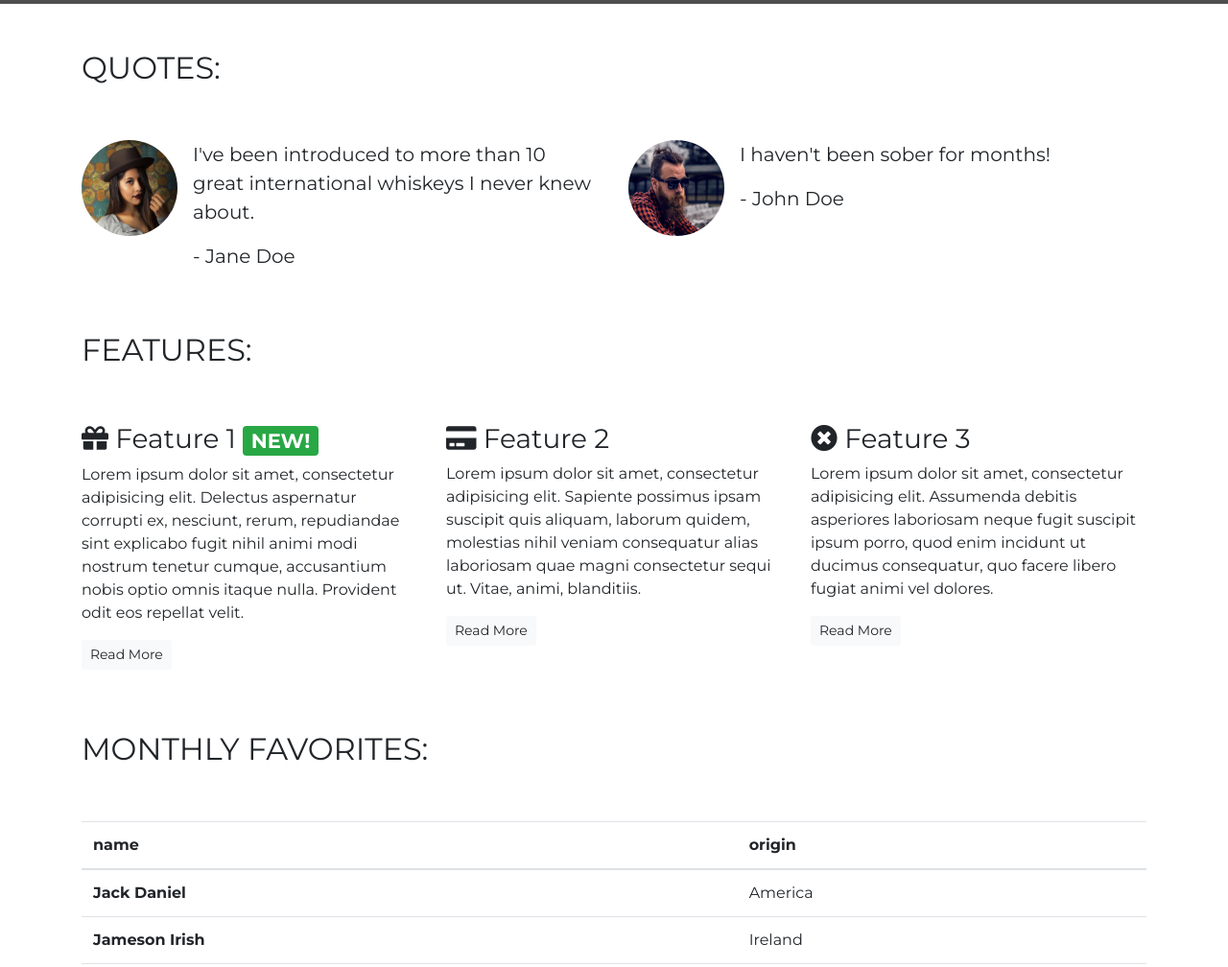
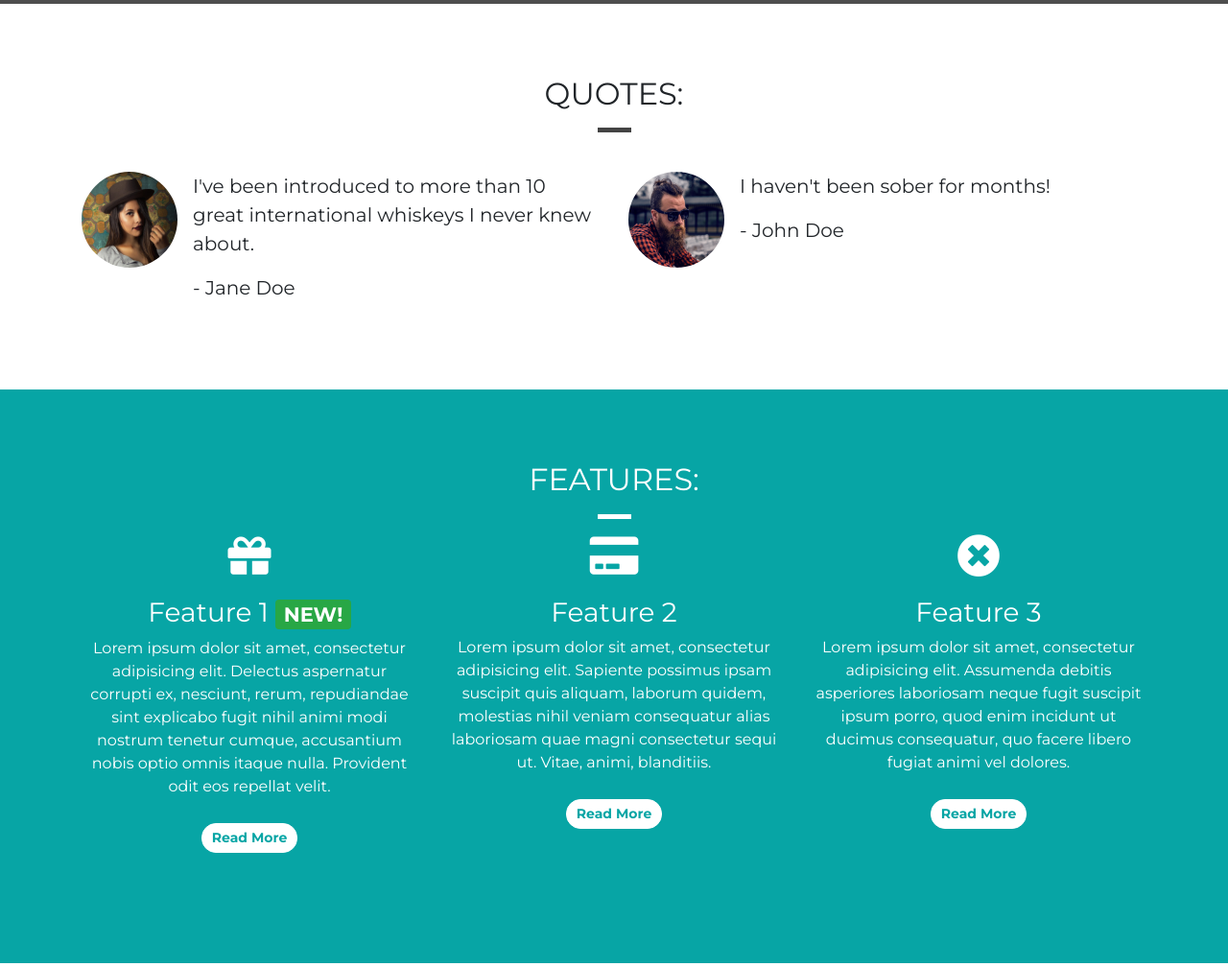
Before and after one commit to JCWBiles/Whiskey-Drop, a plain HTML site: page index.html in a window 1280 px wide. Shown: the part 796-1804 px from the top of the page at 96% size. Drawn offline with nearby package versions, Linux system fonts and the light colour scheme; grey boxes are pictures that could not be loaded.

Commit message:
Quotes and Features

```diff
--- a/css/style.css
+++ b/css/style.css
@@ -1,5 +1,12 @@
 body {
     font-family: 'Montserrat', sans-serif;
+}
+
+.container-wrapper {}
+
+.container-wrapper--teal {
+    background-color: #07a5a5;
+    color: white;
 }
 
 .alert-container .col-12 {
@@ -44,6 +51,22 @@ body {
 
 .features-container {}
 
+/*Page headers*/
+
+.page-header {
+    margin-bottom: 0;
+    border-bottom: 0;
+    text-align: center;
+}
+
+.page-header h2 {
+    margin-top: 0;
+}
+
+.quotes .page-header {
+    margin-bottom: 25px;
+}
+
 .monthly-container {}
 
 /*Block Dividers*/
@@ -52,14 +75,26 @@ body {
     width: 75px;
     height: 5px;
     border: 0;
+    background-color: #444;
 }
 
 .block-divider--teal {
     background-color: #07a5a5;
 }
 
+.block-divider--white {
+    background-color: white;
+}
+
 .block-divider--short {
     width: 35px;
+}
+
+/*Content containers*/
+
+.content-container {
+    padding-top: 75px;
+    padding-bottom: 75px;
 }
 
 /*Navbar*/
@@ -151,3 +186,24 @@ body {
 .btn--signin {
     font-size: 0.9rem;
 }
+
+.feature {
+    text-align: center;
+    margin-bottom: 40px;
+}
+
+.feature i {
+    margin-bottom: 20px;
+    font-size: 45px;
+    line-height: 45px;
+}
+
+.feature .btn {
+    background-color: white;
+    border-color: white;
+    border-radius: 15px;
+    min-width: 100px;
+    font-weight: bold;
+    margin-top: 10px;
+    color: #07a5a5;
+}
--- a/index.html
+++ b/index.html
@@ -33,7 +33,7 @@
       <span class="navbar-toggler-icon"></span><!-- This compenent is what provides the three bar icon for the button --></button>
 
       <div class="collapse navbar-collapse" id="navbarNavDropdown">
-        <!-- The id name mist match the data-target seen in row 20 -->
+        <!-- The id name must match the data-target seen in row 32 -->
         <ul class="navbar-nav mr-auto">
           <li class="active nav-item mr-2"><a class="nav-link" href="/">Home</a></li>
           <li class="nav-item mr-2"><a class="nav-link" href="/about">About</a></li>
@@ -69,7 +69,7 @@
           <h1 class="jumbotron-header">The finest whiskeys delivered to your doorstep.</h1>
           <hr class="block-divider block-divider--teal">
           <p class="lead">Sign up today to start receiving the world's best whiskeys every month.
-            <s class="d-none d-sm-inline">$19.99</s>
+            <s class="d-none d-sm-inline">$19.99</s><br>
             <span class="d-inline d-sm-none"><br></span>
             <strong><mark>First one is free!</mark></strong></p>
           <button class="btn btn-lg btn--cta btn--teal" data-toggle="modal" data-target="#signUpModal">Sign Up!</button>
@@ -82,11 +82,13 @@
   <!-- /.callout -->
 
   <!-- Quotes -->
-  <div class="container quotes-container">
+  <div class="container-wrapper">
+    <div class="container quotes-container content-container">
       <secion class="quotes">
         <div class="row">
-        <div class="col-12 my-5">
+          <div class="col-12 page-header">
             <h2 class="text-uppercase">Quotes:</h2>
+            <hr class="block-divider block-divider--short">
           </div>
         </div>
         <div class="row">
@@ -119,20 +121,23 @@
         </div>
       </secion>
     </div>
+  </div>
   <!-- /.quotes -->
 
   <!-- Features -->
-  <div class="container features-container">
+  <div class="container-wrapper container-wrapper--teal">
+    <div class="container features-container content-container">
       <section class="features">
         <div class="row">
-        <div class="col-12 my-5">
+          <div class="col-12 page-header">
             <h2 class="text-uppercase">Features:</h2>
+            <hr class="block-divider block-divider--short block-divider--white">
           </div>
         </div>
         <div class="row">
           <div class="col-12 col-md-6 col-lg-4">
             <div class="feature">
-            <h3><i class="fas fa-gift d-none d-sm-inline"></i> Feature 1 <span class="badge badge-success">NEW!</span></h3>
+              <h3><i class="fas fa-gift d-none d-sm-block"></i> Feature 1 <span class="badge badge-success">NEW!</span></h3>
               <p>Lorem ipsum dolor sit amet, consectetur adipisicing elit. Delectus aspernatur corrupti ex, nesciunt, rerum, repudiandae sint explicabo fugit nihil animi modi nostrum tenetur cumque, accusantium nobis optio omnis itaque nulla. Provident odit
                 eos repellat velit.</p>
               <p><a class="btn btn-sm btn-light" href="">Read More</a></p>
@@ -140,20 +145,21 @@
           </div>
           <div class="col-12 col-md-6 col-lg-4">
             <div class="feature">
-            <h3><i class="fas fa-credit-card d-none d-sm-inline"></i> Feature 2</h3>
+              <h3><i class="fas fa-credit-card d-none d-sm-block"></i> Feature 2</h3>
               <p>Lorem ipsum dolor sit amet, consectetur adipisicing elit. Sapiente possimus ipsam suscipit quis aliquam, laborum quidem, molestias nihil veniam consequatur alias laboriosam quae magni consectetur sequi ut. Vitae, animi, blanditiis.</p>
               <p><a class="btn btn-sm btn-light" href="">Read More</a></p>
             </div>
           </div>
           <div class="col-12 d-md-none d-lg-block col-lg-4">
             <div class="feature">
-            <h3><i class="fas fa-times-circle d-none d-sm-inline"></i> Feature 3</h3>
+              <h3><i class="fas fa-times-circle d-none d-sm-block"></i> Feature 3</h3>
               <p>Lorem ipsum dolor sit amet, consectetur adipisicing elit. Assumenda debitis asperiores laboriosam neque fugit suscipit ipsum porro, quod enim incidunt ut ducimus consequatur, quo facere libero fugiat animi vel dolores.</p>
               <p><a class="btn btn-sm btn-light" href="">Read More</a></p>
             </div>
           </div>
         </div>
       </section>
+    </div>
   </div>
   <!-- /.features -->
 
```
Lines whose indentation alone changed are shown as unchanged.
